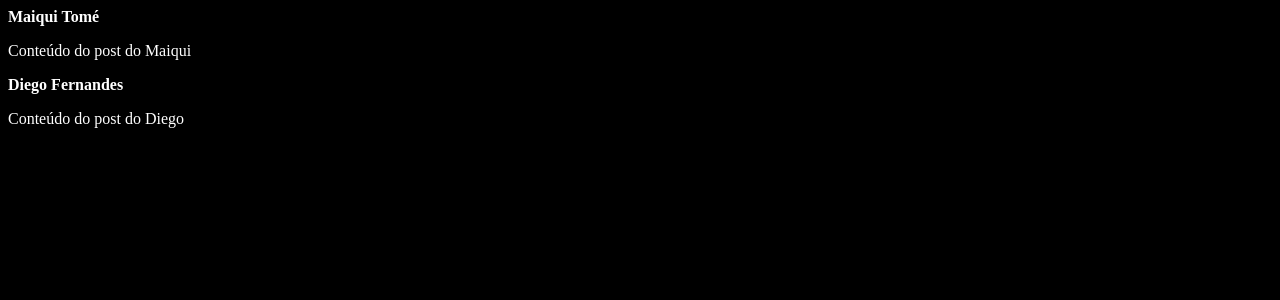
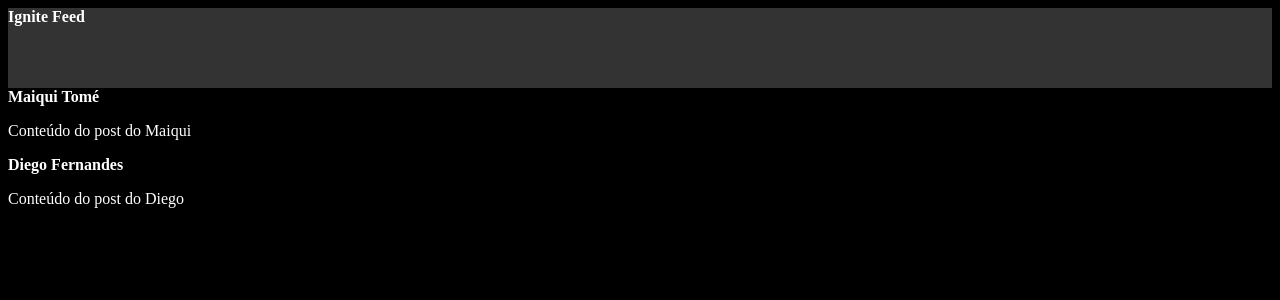
Before and after one commit to maiquitome/rocketseat-project-ignite-feed, a React (Vite) app: page / in a window 1280 px wide. Shown: the top 300 px of the page. Built offline with nearby package versions, Linux system fonts and the light colour scheme.

Commit message:
feat: :sparkles: add `Header component` with `Header.module.css`

```diff
--- a/src/App.jsx
+++ b/src/App.jsx
@@ -1,3 +1,4 @@
+import { Header } from "./components/Header";
 import { Post } from "./Post";
 
 import "./styles.css";
@@ -5,6 +6,7 @@
 export function App() {
   return (
     <div>
+      <Header />
       <Post author="Maiqui Tomé" content="Conteúdo do post do Maiqui" />
       <Post author="Diego Fernandes" content="Conteúdo do post do Diego" />
     </div>
--- /dev/null
+++ b/src/components/Header.jsx
@@ -0,0 +1,9 @@
+import styles from "./Header.module.css";
+
+export function Header() {
+  return (
+    <header className={styles.header}>
+      <strong>Ignite Feed</strong>
+    </header>
+  );
+}
--- /dev/null
+++ b/src/components/Header.module.css
@@ -0,0 +1,4 @@
+.header {
+  background-color: #333;
+  height: 80px;
+}
```
